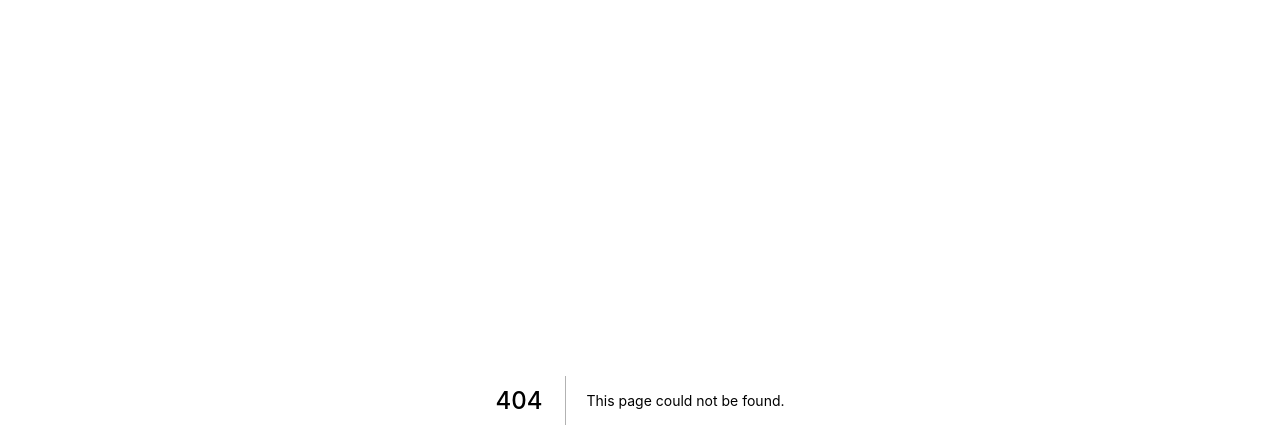
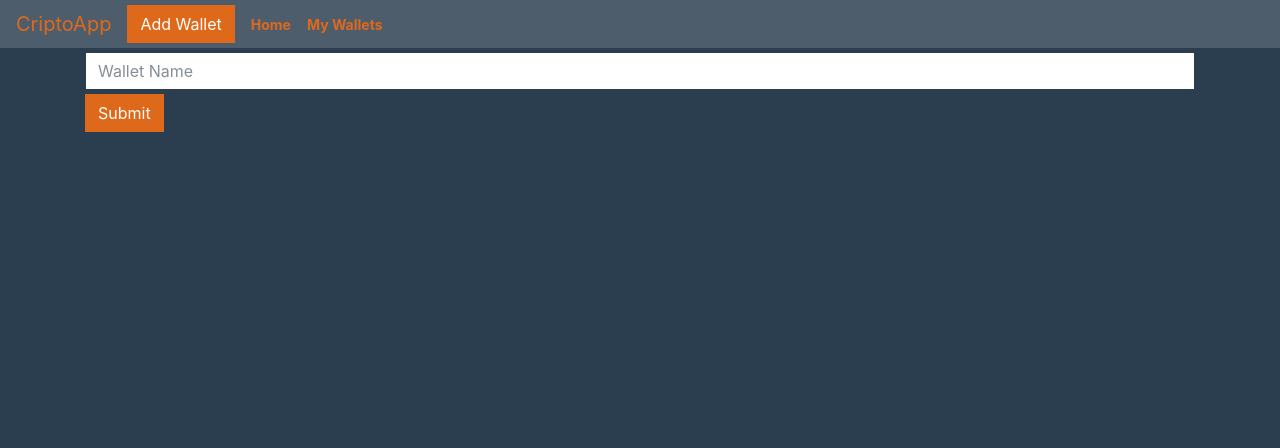
Before and after one commit to NestorLA/challengecriptomonedas, a Next.js app: page /wallets in a window 1280 px wide. Before the commit this address had no page. Shown: the top 448 px of the page. Built offline with nearby package versions, Linux system fonts and the light colour scheme.

Commit message:
mejora de carpetas de proyecto, realizado de pagina wallet, sube a local storage y toma los datos del local

```diff
--- a/components/Navigation.js
+++ b/components/Navigation.js
@@ -1,15 +1,25 @@
 import Navbar from "react-bootstrap/Navbar";
 import { Button, Nav } from "react-bootstrap";
+import Link from "next/link";
 
 const Navigation = () => {
   return (
-    <Navbar bg="light" expand="lg">
-      <Navbar.Brand href="/">CriptoApp</Navbar.Brand>
+    <Navbar bg="dark" expand="md">
+      <Navbar.Brand>
+        <Link href="/" >CriptoApp</Link>
+      </Navbar.Brand>
+      <Button variant="primary" className="ml-auto mr-2">
+        Add Wallet
+      </Button>
       <Navbar.Toggle aria-controls="basic-navbar-nav" />
       <Navbar.Collapse id="basic-navbar-nav">
         <Nav className="mr-auto">
-          <Nav.Link href="/">Home</Nav.Link>
-          <Nav.Link href="#link">My Wallets</Nav.Link>
+          <Nav.Link className="font-weight-bold">
+            <Link href="/">Home</Link>
+          </Nav.Link>
+          <Nav.Link className="font-weight-bold">
+            <Link href="/wallets">My Wallets</Link>
+          </Nav.Link>
         </Nav>
       </Navbar.Collapse>
     </Navbar>
--- /dev/null
+++ b/modules/wallet/components/CardWallet.js
@@ -0,0 +1,64 @@
+import Link from "next/link";
+
+import {
+  Card,
+  Container,
+  Row,
+  Col,
+  Button,
+  Form,
+  FormGroup,
+} from "react-bootstrap";
+
+const CardWallet = ({
+  wallets,
+  deleteWallet,
+  walletEditing,
+  setWalletEditing,
+  submitEdits,
+}) => {
+  return (
+    <Container fluid>
+      <Row>
+        {wallets.map((wallet) => (
+          <Col lg={3} md={4} sm={6} xs={12} key={wallet.id}>
+            <Card className="mt-2 mr-1">
+              <Card.Body>
+                {wallet.id !== walletEditing ? (
+                  <>
+                    <Card.Title>
+                      <Link href="/wallet">{wallet.name}</Link>
+                    </Card.Title>
+                    <Card.Text>Criptos en esta cartera</Card.Text>
+                  </>
+                ) : (
+                  <Form onSubmit={(e) => submitEdits(e, wallet.id)}>
+                    <Form.Control name="wallet" defaultValue={wallet.name} />
+                    <Button type="Submit"> Submit Edit</Button>
+                  </Form>
+                )}
+
+                <div className="d-flex justify-content-between">
+                  <Button
+                    variant="primary"
+                    onClick={() => setWalletEditing(wallet.id)}
+                  >
+                    Edit Wallet
+                  </Button>
+                  <Button
+                    variant="primary"
+                    onClick={() => deleteWallet(wallet.id)}
+                  >
+                    Delete Wallet
+                  </Button>
+                </div>
+              </Card.Body>
+            </Card>
+          </Col>
+        ))}
+      </Row>
+    </Container>
+  );
+};
+
+export default CardWallet;
--- a/pages/index.js
+++ b/pages/index.js
@@ -3,7 +3,6 @@ import { useEffect, useState } from "react";
 
 // components
 import Navigation from "../components/Navigation";
-import CardWallet from "../components/CardWallet";
 import CoinsShower from "../components/CoinsShower";
 
 import { Button } from "react-bootstrap";
@@ -19,10 +18,6 @@ export default function Home({ data }) {
 
       <Navigation />
       <CoinsShower coins={data} />
-      <Button variant="primary" className="ml-5 mt-1">
-        Add Wallet
-      </Button>
-      <CardWallet />
     </>
   );
 }
--- /dev/null
+++ b/pages/wallets.js
@@ -0,0 +1,96 @@
+import Navigation from "../components/Navigation";
+import CardWallet from "../modules/wallet/components/CardWallet";
+
+import { useState, useEffect } from "react";
+
+import { Button, Container, Row, Col, Form, FormGroup } from "react-bootstrap";
+
+const Wallet = () => {
+  const [wallets, setWallets] = useState([]);
+  const [walletEditing, setWalletEditing] = useState("");
+
+  useEffect(() => {
+    const json = localStorage.getItem("wallets");
+    console.log(json);
+    const savedWallets = JSON.parse(json);
+    if (savedWallets) {
+      setWallets(savedWallets);
+    }
+  }, []);
+
+  useEffect(() => {
+    const json = JSON.stringify(wallets);
+    console.log("JSON", json);
+    localStorage.setItem("wallets", json);
+  }, [wallets]);
+
+  const addWallet = (e) => {
+    e.preventDefault();
+    const newWallet = {
+      id: Math.random().toString(36).substr(2, 9),
+      name: e.target.wallet.value,
+    };
+    setWallets([...wallets, newWallet]);
+    e.target.wallet.value = "";
+  };
+
+  const deleteWallet = (idToDelete) => {
+    const filteredWallets = wallets.filter(
+      (wallet) => wallet.id !== idToDelete
+    );
+    setWallets(filteredWallets);
+  };
+
+  const submitEdits = (event, idToEdit) => {
+    event.preventDefault();
+    const updatedWallets = wallets.map((wallet) => {
+      if (wallet.id === idToEdit) {
+        return {
+          id: wallet.id,
+          name: event.target.wallet.value,
+        };
+      } else {
+        return wallet;
+      }
+    });
+    setWallets(updatedWallets);
+    setWalletEditing("");
+  };
+
+  return (
+    <>
+      <Navigation />
+      <Container>
+        <Row>
+          <Col>
+            <Form onSubmit={addWallet} className="mt-1">
+              <FormGroup>
+                <Form.Control
+                  type="text"
+                  name="wallet"
+                  placeholder="Wallet Name"
+                />
+                <Button type="Submit" className="mt-1">
+                  Submit
+                </Button>
+              </FormGroup>
+            </Form>
+          </Col>
+        </Row>
+        <Row>
+          <Col className="mt-2">
+            <CardWallet
+              wallets={wallets}
+              deleteWallet={deleteWallet}
+              walletEditing={walletEditing}
+              setWalletEditing={setWalletEditing}
+              submitEdits={submitEdits}
+            />
+          </Col>
+        </Row>
+      </Container>
+    </>
+  );
+};
+
+export default Wallet;
--- a/styles/globals.css
+++ b/styles/globals.css
@@ -11,5 +11,5 @@ body {
 }
 
 a:hover {
-  color: #FFF;
+  color: #fff;
 }
```
Also changed, not shown: components/CardWallet.js (deleted, +0 -24 lines), components/CoinsShower.js (+28 -3 lines), pages/wallet.js (deleted, +0 -21 lines).
